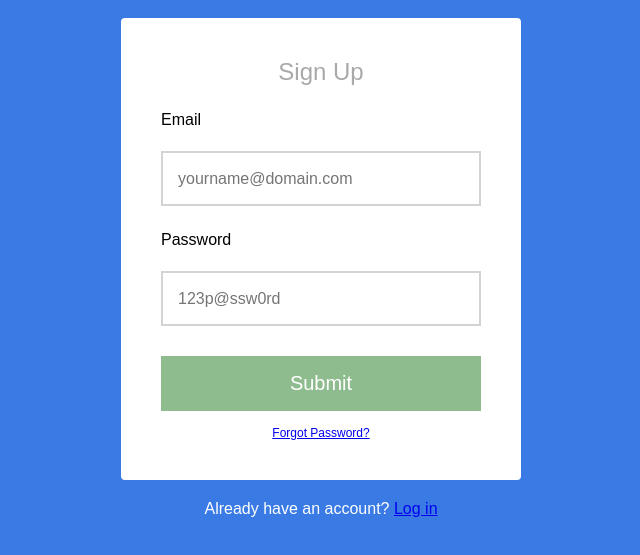
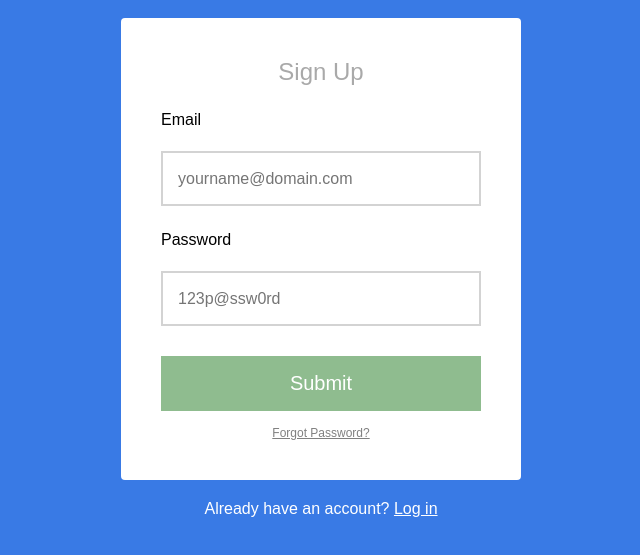
Before and after one commit to jamicope/analogsea-project, a plain HTML site: page index.html in a window 1280 px wide. Shown: the part 97-652 px from the top of the page, without its empty margins (319-959 px from the left). Drawn offline with Linux system fonts and the light colour scheme; a web font is replaced by a local one.

Commit message:
fix for font color on links

```diff
--- a/styles.css
+++ b/styles.css
@@ -119,8 +119,16 @@ section form p {
     padding-top: 15px;
 }
 
+section form p a {
+    color: gray;
+}
+
 footer p {
     color: white;
     margin-top: 20px;
     text-align: center;
 }
+
+footer p a {
+    color: white;
+}
```
Also changed, not shown: 1 other file.
